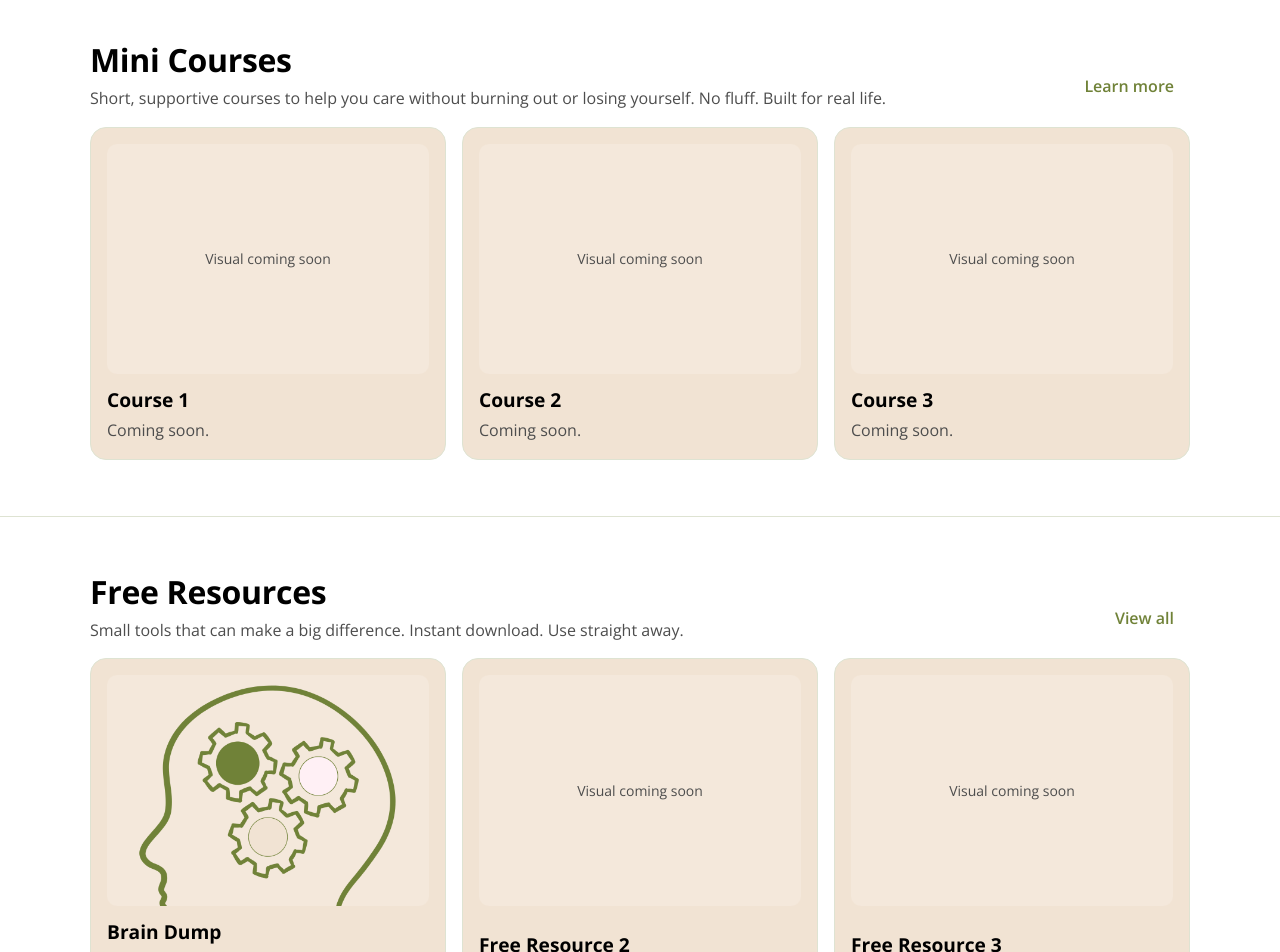
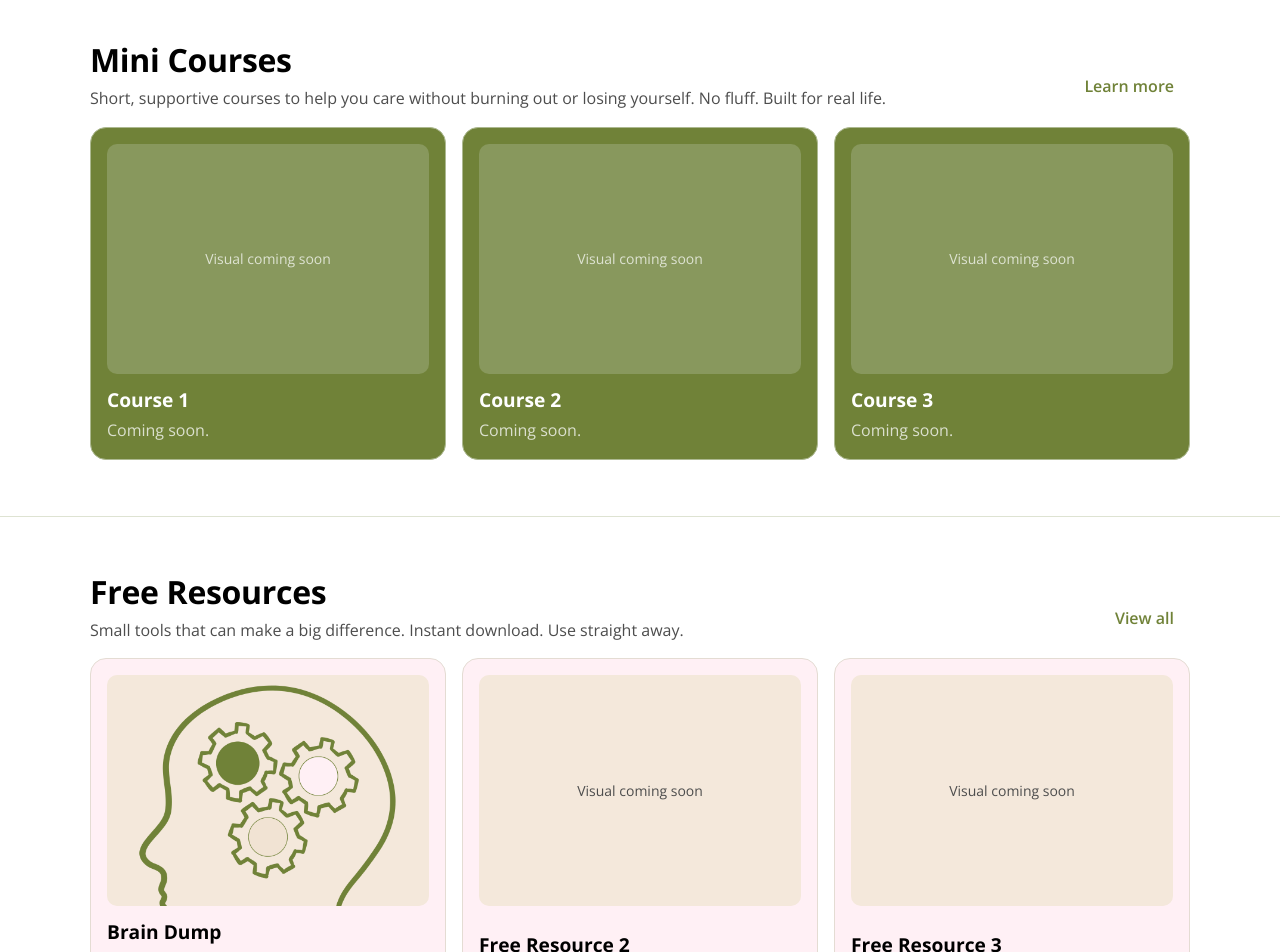
Before and after one commit to JacksonDickfos/turningtideproject, a Next.js app: page / in a window 1280 px wide. Shown: the part 2000-2952 px from the top of the page. Built offline with nearby package versions, Linux system fonts and the light colour scheme.

Commit message:
Apply section card backgrounds by id selectors

```diff
--- a/src/app/globals.css
+++ b/src/app/globals.css
@@ -552,22 +552,26 @@ dd {
 }
 
 /* Section-specific bubble styling */
-.coursesSection .bubble {
+.coursesSection .bubble,
+#courses .bubble {
   background: var(--olive);
   border-color: color-mix(in oklab, var(--olive) 55%, var(--white) 45%);
   color: var(--white);
 }
 
-.coursesSection .bubble .muted {
+.coursesSection .bubble .muted,
+#courses .bubble .muted {
   color: color-mix(in oklab, var(--white) 76%, var(--olive) 24%);
 }
 
-.coursesSection .bubbleMedia {
+.coursesSection .bubbleMedia,
+#courses .bubbleMedia {
   background: color-mix(in oklab, var(--olive) 82%, var(--white) 18%);
   color: color-mix(in oklab, var(--white) 78%, var(--olive) 22%);
 }
 
-.freeResourcesSection .bubble {
+.freeResourcesSection .bubble,
+#free-resources .bubble {
   background: var(--blush);
   border-color: color-mix(in oklab, var(--olive) 18%, var(--blush) 82%);
 }
```
